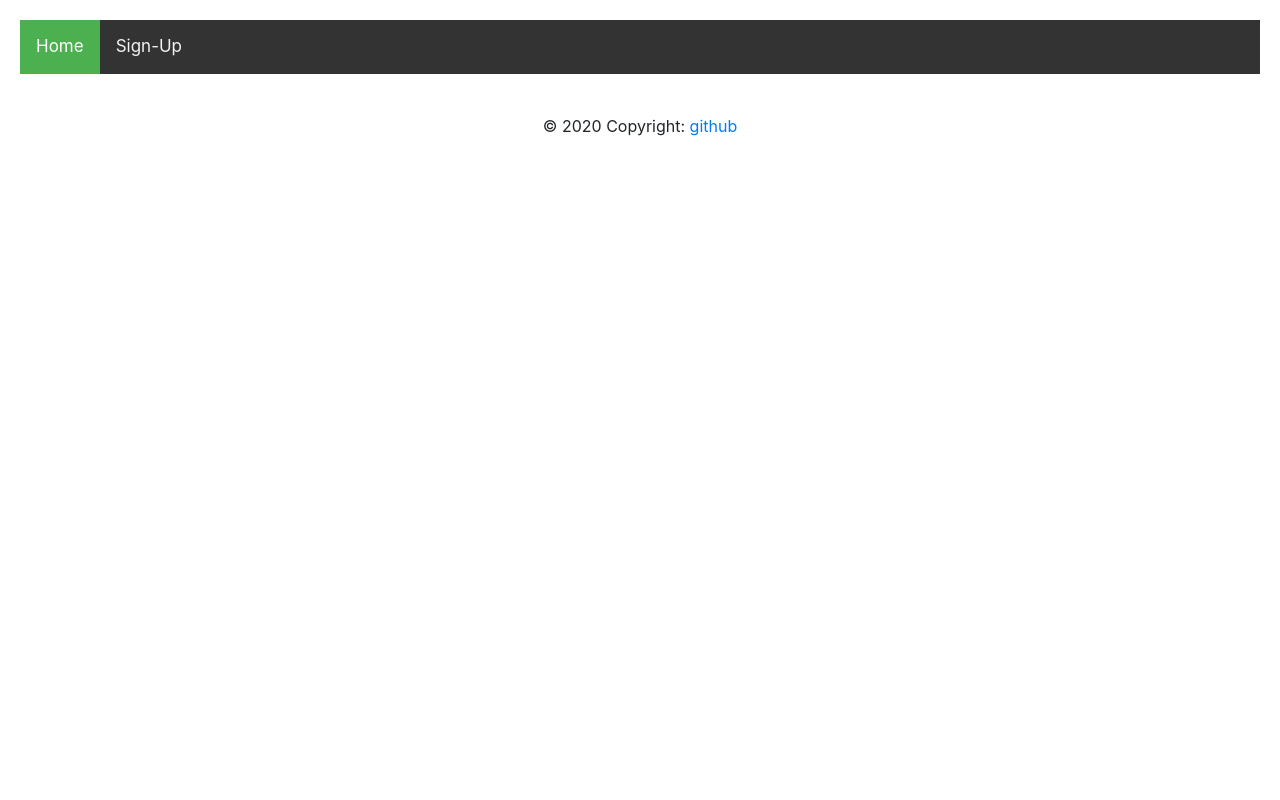
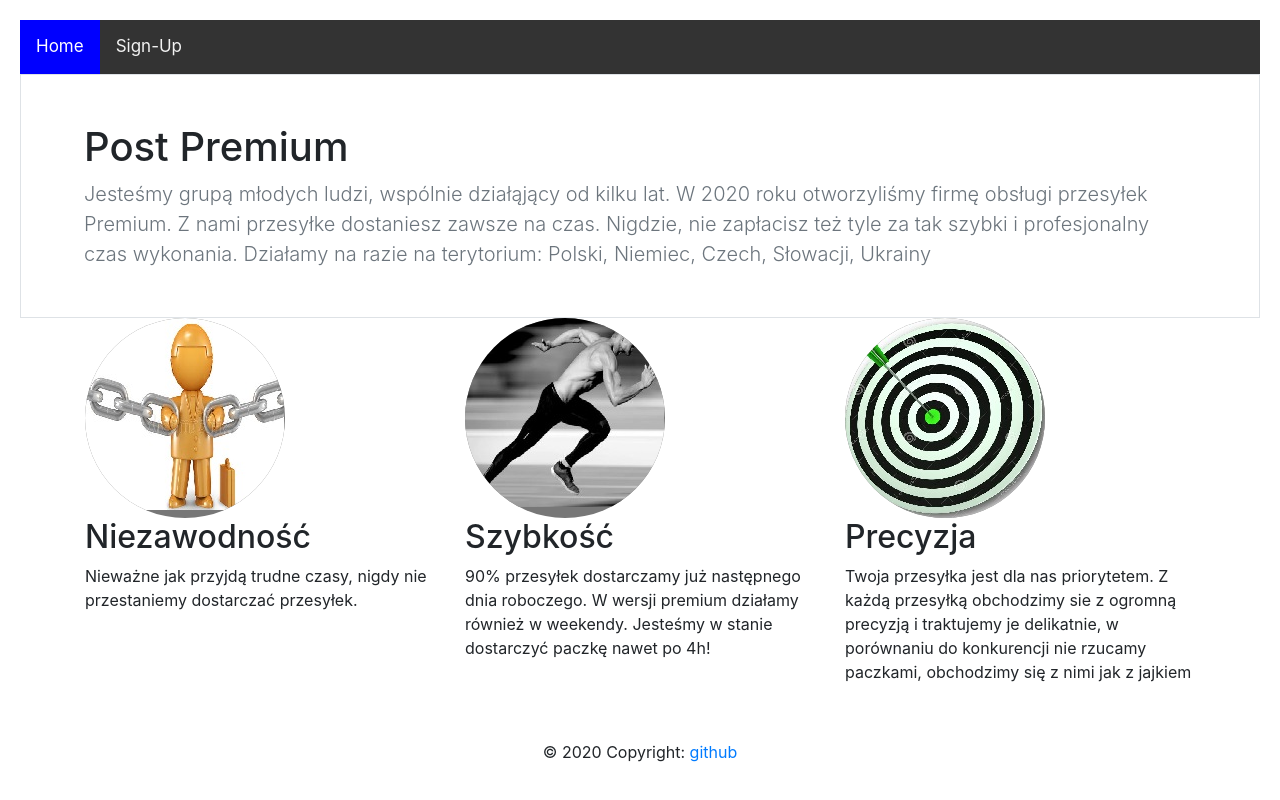
Before and after one commit to PawelOsinskii/Aplikacja-webowa-flask-, a Flask app: page / in a window 1280 px wide. Run offline with Flask 2, Linux system fonts and the light colour scheme; some libraries are stand-ins or nearby versions.

Commit message:
Strona główna plus formularz

```diff
--- a/static/style.css
+++ b/static/style.css
@@ -21,7 +21,7 @@
 
 /* Add a color to the active/current link */
 .topnav a.active {
-  background-color: #4CAF50;
+  background-color: blue;
   color: white;
 }
 
--- a/templates/index.html
+++ b/templates/index.html
@@ -5,14 +5,51 @@
         <link rel="stylesheet" href="{{ url_for('static', filename='style.css') }}">
         <link rel="stylesheet" href="{{ url_for('static', filename='bootstrap.min.css') }}">
         <link rel="icon" href="/static/image/logoSamolot.jpg" sizes="16x16" type="image/png">
+        <meta http-equiv="Content-type" content="text/html; charset=iso-8859-2" />
+        <meta http-equiv="Content-Language" content="pl" />
+        <meta name="Paweł Osiński" content="Cygnus" />
+        <title>Post Premium</title>
     </head>
-    <body>
+
      <div class="topnav">
         <a class="active" href="#">Home</a>
         <a href="/sender/sign-up">Sign-Up</a>
+     </div>
+    <body>
+
+
+        <div class="border">
+            <div class="container m-lg-5">
+              <h1>Post Premium</h1>
+              <p class="lead text-muted">Jesteśmy grupą młodych ludzi, wspólnie działąjący od kilku lat. W 2020 roku otworzyliśmy firmę obsługi przesyłek Premium.
+              Z nami przesyłke dostaniesz zawsze na czas. Nigdzie, nie zapłacisz też tyle za tak szybki i profesjonalny czas wykonania. Działamy na razie na terytorium: Polski, Niemiec, Czech, Słowacji, Ukrainy</p>
+             </div>
+        </div>
+
+    <div class="container marketing align-content-center">
+
+    <!-- Three columns of text below the carousel -->
+    <div class="row">
+      <div class="col-lg-4">
+        <svg  class="bd-placeholder-img rounded-circle" width="200" height="200" xmlns="http://www.w3.org/2000/svg" preserveAspectRatio="xMidYMid slice" focusable="false" role="img" aria-label="Placeholder: 500x140"><title>Niezawodnosc</title><rect width="100%" height="100%" fill="#777"></rect><image href="static/image/niezawodnosc.jpg"/></svg>
+        <h2>Niezawodność</h2>
+        <p>Nieważne jak przyjdą trudne czasy, nigdy nie przestaniemy dostarczać przesyłek.</p>
+      </div>
+      <div class="col-lg-4">
+        <svg class="bd-placeholder-img rounded-circle" width="200" height="200" xmlns="http://www.w3.org/2000/svg" preserveAspectRatio="xMidYMid slice" focusable="false" role="img" aria-label="Placeholder: 140x140"><title>Placeholder</title><rect width="100%" height="100%" fill="#777"></rect><image href="static/image/szybkosc.jpg"/></svg>
+        <h2>Szybkość</h2>
+        <p>90% przesyłek dostarczamy już następnego dnia roboczego. W wersji premium działamy również w weekendy. Jesteśmy w stanie dostarczyć paczkę nawet po 4h!</p>
+      </div>
+      <div class="col-lg-4">
+        <svg class="bd-placeholder-img rounded-circle" width="200" height="200" xmlns="http://www.w3.org/2000/svg" preserveAspectRatio="xMidYMid slice" focusable="false" role="img" aria-label="Placeholder: 140x140"><title>precyzja</title><rect width="100%" height="100%" fill="#777"></rect><image href="static/image/dokladnosc.jpg"/></svg>
+        <h2>Precyzja</h2>
+        <p>Twoja przesyłka jest dla nas priorytetem. Z każdą przesyłką obchodzimy sie z ogromną precyzją i traktujemy je delikatnie, w porównaniu do konkurencji nie rzucamy paczkami, obchodzimy się z nimi jak z jajkiem</p>
+      </div>
     </div>
 
 
+
+  </div>
 
 
     </body>
--- a/templates/sender/sign-up.html
+++ b/templates/sender/sign-up.html
@@ -5,6 +5,10 @@
         <link rel="stylesheet" href="{{ url_for('static', filename='style.css') }}">
         <link rel="stylesheet" href="{{ url_for('static', filename='bootstrap.min.css') }}">
         <link rel="icon" href="/static/image/logoSamolot.jpg" sizes="16x16" type="image/png">
+        <meta http-equiv="Content-type" content="text/html; charset=iso-8859-2" />
+        <meta http-equiv="Content-Language" content="pl" />
+        <meta name="Paweł Osiński" content="Cygnus" />
+        <title>Post Premium - SignUp</title>
     </head>
 
     <div class="topnav">
```
Also changed, not shown: static/image/dokladnosc.jpg (added), static/image/niezawodnosc.jpg (added), static/image/szybkosc.jpg (added).
